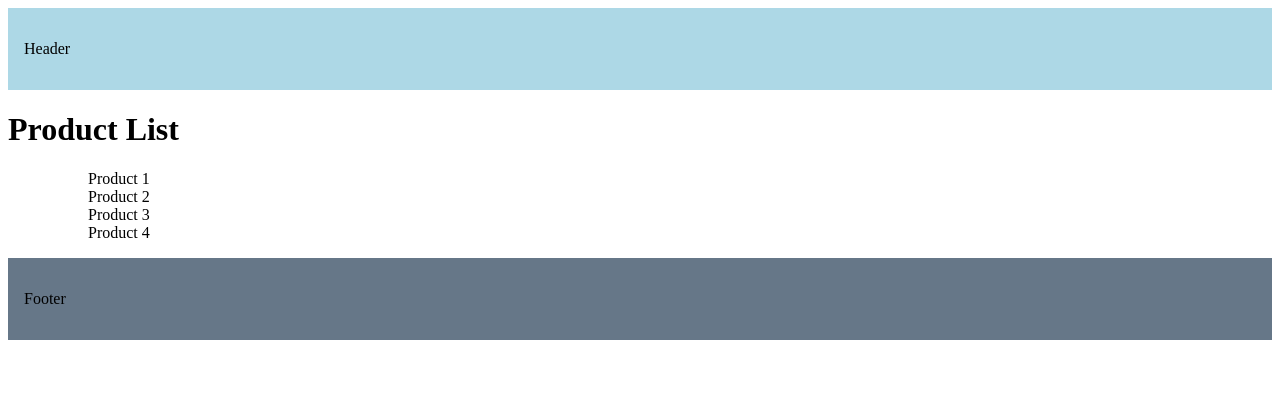
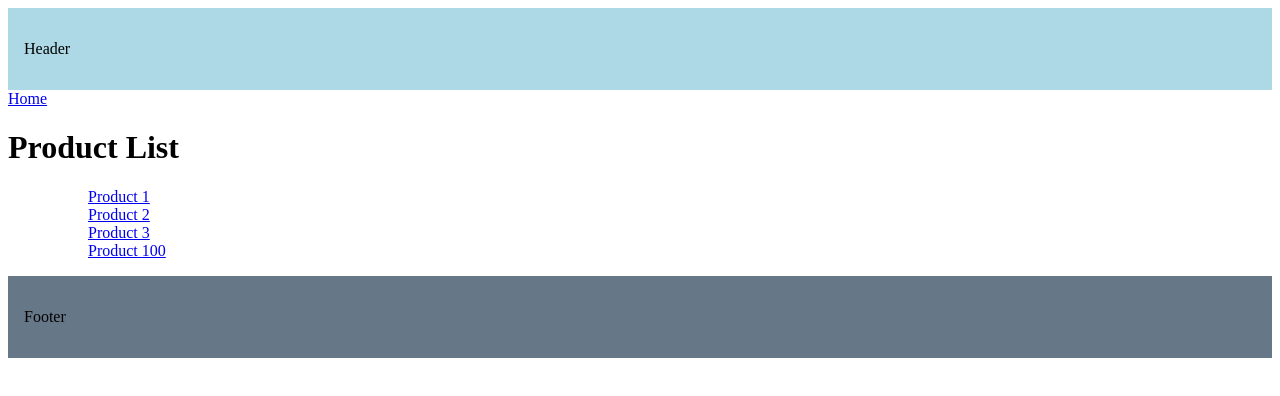
Before and after one commit to shivang101/Nextjs-Routing-and-Layouts, a Next.js app: page /products in a window 1280 px wide. Shown: the top 396 px of the page. Built offline with nearby package versions, Linux system fonts and the light colour scheme.

Commit message:
Added Basic navigation

```diff
--- a/app/products/page.js
+++ b/app/products/page.js
@@ -1,12 +1,33 @@
+import Link from "next/link";
+
 export default function ProductList() {
+  const productId = 100;
   return (
     <>
+      <Link href="/">Home</Link>
       <h1>Product List</h1>
       <ol>
-        <ul>Product 1 </ul>
-        <ul>Product 2 </ul>
-        <ul>Product 3 </ul>
-        <ul>Product 4 </ul>
+        <ul>
+          <Link href="/products/1">
+            Product 1
+          </Link>
+        </ul>
+        <ul>
+          <Link href="/products/2">
+            Product 2
+          </Link>
+        </ul>
+        <ul>
+          <Link href="/products/3" replace>
+            Product 3
+          </Link>
+        </ul>
+        <ul>
+          <Link href={`/products/${productId}`}>
+            Product {productId}
+          </Link>
+        </ul>
+
       </ol>
     </>
   );
```
Also changed, not shown: app/(auth)/layout.js (added, +28 -0 lines), app/page.js (+5 -3 lines), app/products/[productId]/reviews/[reviewId]/page.js (+11 -0 lines), package.json (+6 -3 lines), 1 other file (tests, documents, lock files or other folders).
